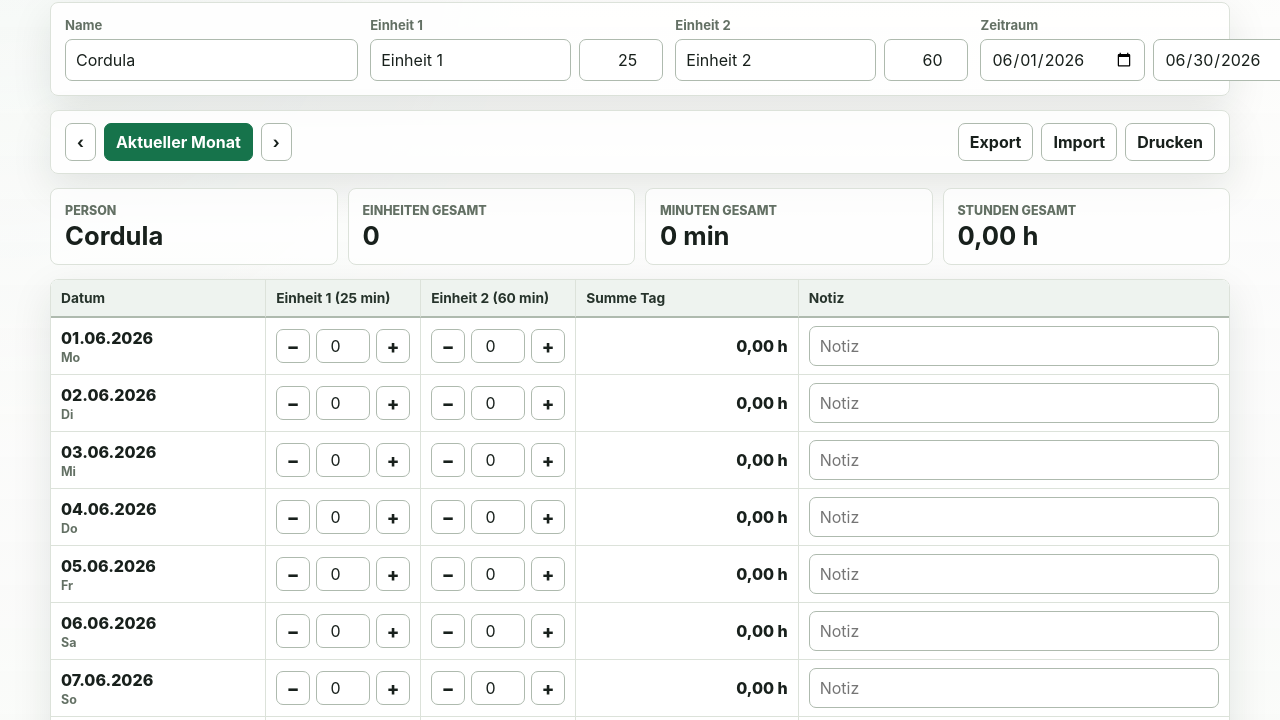
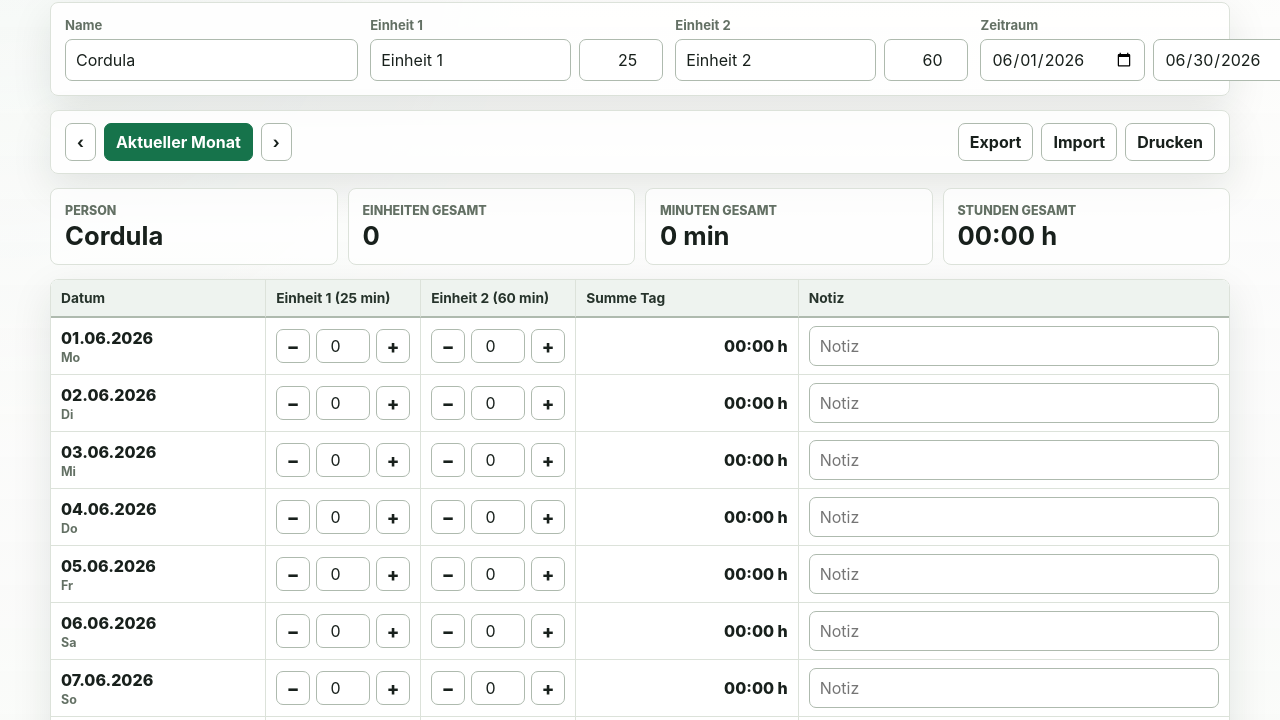
Before and after one commit to blauesgruen/zee, a plain HTML site: page index.html in a window 1280 px wide. Shown: the part 80-800 px from the top of the page. Drawn offline with Linux system fonts and the light colour scheme.

Commit message:
Add files via upload
Anpassung der Zeitdarstellung nach dem zusammenrechnen

```diff
--- a/index.html
+++ b/index.html
@@ -525,7 +525,7 @@
       <div class="metric"><span>Person</span><strong id="summaryName">-</strong></div>
       <div class="metric"><span>Einheiten gesamt</span><strong id="summaryUnits">0</strong></div>
       <div class="metric"><span>Minuten gesamt</span><strong id="summaryMinutes">0 min</strong></div>
-      <div class="metric"><span>Stunden gesamt</span><strong id="summaryHours">0,00 h</strong></div>
+      <div class="metric"><span>Stunden gesamt</span><strong id="summaryHours">00:00 h</strong></div>
     </section>
 
     <section class="panel table-wrap" aria-label="Tagesliste">
@@ -965,7 +965,10 @@
       }
 
       function formatHours(minutes) {
-        return (minutes / 60).toLocaleString("de-DE", { minimumFractionDigits: 2, maximumFractionDigits: 2 });
+        var totalMinutes = numberOrZero(minutes);
+        var hours = Math.floor(totalMinutes / 60);
+        var remainingMinutes = totalMinutes % 60;
+        return String(hours).padStart(2, "0") + ":" + String(remainingMinutes).padStart(2, "0");
       }
 
       function escapeHtml(value) {
--- a/service-worker.js
+++ b/service-worker.js
@@ -1,4 +1,4 @@
-const CACHE_NAME = "zeiterfassung-pwa-v1";
+const CACHE_NAME = "zeiterfassung-pwa-v2";
 const ASSETS = [
   "./",
   "./index.html",
```
